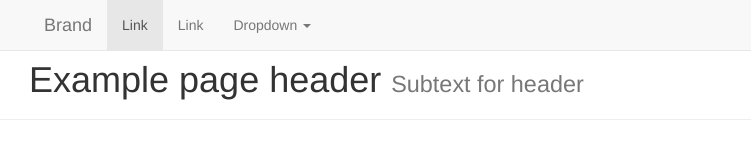
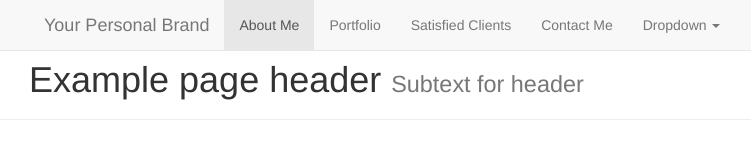
Before and after one commit to cjlabs/simple-personal, a website: page index.html in a window 1280 px wide. Shown: the whole page, without its empty margins (41-792 px from the left). Drawn offline with nearby package versions, Linux system fonts and the light colour scheme.

Commit message:
updated menu

```diff
--- a/index.html
+++ b/index.html
@@ -5,7 +5,7 @@
 		<meta http-equiv="X-UA-Compatible" content="IE=edge">
 		<meta name="viewport" content="width=device-width, initial-scale=1">
 		<!-- The above 3 meta tags *must* come first in the head; any other head content must come *after* these tags -->
-		<title>Bootstrap 101 Template</title>
+		<title>Simple Personal Landing Page</title>
 
 		<!-- Bootstrap -->
 		<link href="bower_components/bootstrap/dist/css/bootstrap.min.css" rel="stylesheet">
@@ -30,14 +30,17 @@
 						<span class="icon-bar"></span>
 						<span class="icon-bar"></span>
 					</button>
-					<a class="navbar-brand" href="#">Brand</a>
+					<a class="navbar-brand" href="#"> Your Personal Brand</a>
+
 				</div>
 
 				<!-- Collect the nav links, forms, and other content for toggling -->
 				<div class="collapse navbar-collapse" id="bs-example-navbar-collapse-1">
 					<ul class="nav navbar-nav">
-						<li class="active"><a href="#">Link <span class="sr-only">(current)</span></a></li>
-						<li><a href="#">Link</a></li>
+						<li class="active"><a href="#">About Me<span class="sr-only">(current)</span></a></li>
+						<li><a href="#">Portfolio</a></li>
+						<li><a href="#">Satisfied Clients</a></li>
+						<li><a href="#">Contact Me</a></li>
 						<li class="dropdown">
 						<a href="#" class="dropdown-toggle" data-toggle="dropdown" role="button" aria-haspopup="true" aria-expanded="false">Dropdown <span class="caret"></span></a>
 						<ul class="dropdown-menu">
```
